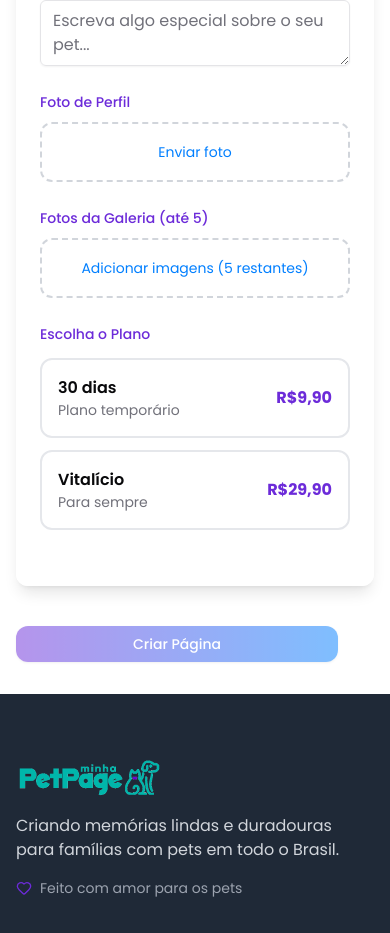
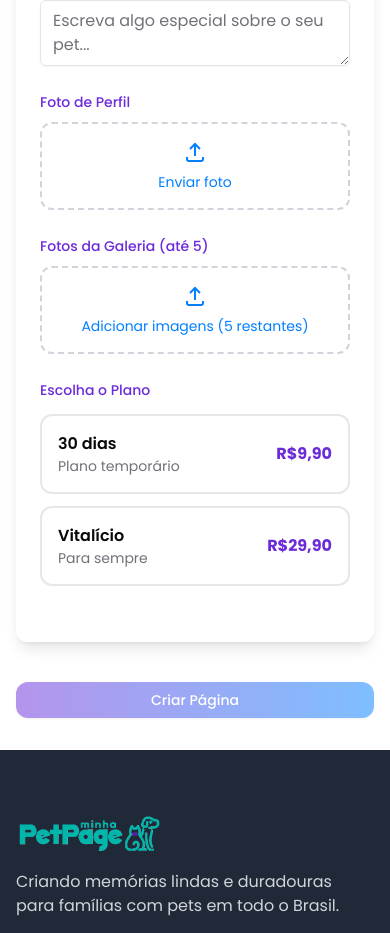
Before and after one commit to guylhermed/petpage, a Next.js app: page /criar in a window 390 px wide. Shown: the part 1537-2470 px from the top of the page. Built offline with nearby package versions, Linux system fonts and the light colour scheme.

Commit message:
ref: ajustes visuais form imagens

```diff
--- a/src/app/criar/page.js
+++ b/src/app/criar/page.js
@@ -196,7 +196,7 @@ export default function CriarPagina() {
           </div>
         </div>
         {/* Botão fora do Formulary — redirecionamento 100% compatível */}
-        <div className="max-w-6xl mx-auto pr-9 mt-10">
+        <div className="max-w-6xl mx-auto md:pr-9 mt-10">
           <Button
             className="w-full bg-gradient-to-r from-petPurple to-petBlue text-white rounded-xl py-3 font-medium"
             onClick={async () => {
--- a/src/components/Formulary.js
+++ b/src/components/Formulary.js
@@ -200,23 +200,33 @@ const Formulary = ({
             />
           </div>
 
-          {/* Imagem de perfil */}
+          {/* Foto de Perfil */}
           <div className="space-y-2">
             <Label className="text-petPurple font-medium">Foto de Perfil</Label>
+
             {formData.photo && (
-              <div className="relative inline-block mb-3">
-                <img src={formData.photo} alt="Foto de perfil" className="w-20 h-20 object-cover rounded-lg" />
+              <div className="relative w-24 h-24">
+                <img src={formData.photo} alt="Foto de perfil" className="w-24 h-24 object-cover rounded-lg" />
                 <button
                   onClick={removeProfilePhoto}
-                  className="absolute -top-1 -right-1 w-5 h-5 bg-red-500 text-white rounded-full flex items-center justify-center"
+                  className="absolute -top-2 -right-2 w-6 h-6 bg-red-500 text-white rounded-full flex items-center justify-center"
                 >
-                  <X className="w-3 h-3" />
+                  <X className="w-4 h-4" />
                 </button>
               </div>
             )}
+
             <div className="border-2 border-dashed border-gray-300 rounded-xl p-4 text-center hover:border-petBlue">
               <input type="file" accept="image/*" onChange={handlePhotoUpload} className="hidden" id="upload-foto" />
-              <label htmlFor="upload-foto" className="cursor-pointer text-sm text-petBlue">
+              <label
+                htmlFor="upload-foto"
+                className="cursor-pointer flex flex-col items-center gap-1 text-sm text-petBlue"
+              >
+                <svg className="w-6 h-6 mb-1" fill="none" stroke="currentColor" strokeWidth="2" viewBox="0 0 24 24">
+                  <path d="M4 17v2a2 2 0 0 0 2 2h12a2 2 0 0 0 2-2v-2" />
+                  <polyline points="7 9 12 4 17 9" />
+                  <line x1="12" y1="4" x2="12" y2="16" />
+                </svg>
                 {formData.photo ? 'Trocar foto' : 'Enviar foto'}
               </label>
             </div>
@@ -225,6 +235,7 @@ const Formulary = ({
           {/* Galeria */}
           <div className="space-y-2">
             <Label className="text-petPurple font-medium">Fotos da Galeria (até 5)</Label>
+
             {formData.galleryPhotos.length > 0 && (
               <div className="grid grid-cols-3 gap-2">
                 {formData.galleryPhotos.map((photo, idx) => (
@@ -232,7 +243,7 @@ const Formulary = ({
                     <img src={photo} className="w-full h-20 object-cover rounded" />
                     <button
                       onClick={() => removeGalleryPhoto(idx)}
-                      className="absolute -top-1 -right-1 w-5 h-5 bg-red-500 text-white rounded-full opacity-0 group-hover:opacity-100"
+                      className="absolute -top-1 -right-1 w-5 h-5 bg-red-500 text-white rounded-full flex items-center justify-center"
                     >
                       <X className="w-3 h-3" />
                     </button>
@@ -240,6 +251,7 @@ const Formulary = ({
                 ))}
               </div>
             )}
+
             {formData.galleryPhotos.length < 5 && (
               <div className="border-2 border-dashed border-gray-300 rounded-xl p-4 text-center hover:border-petBlue">
                 <input
@@ -250,7 +262,15 @@ const Formulary = ({
                   className="hidden"
                   id="upload-galeria"
                 />
-                <label htmlFor="upload-galeria" className="cursor-pointer text-sm text-petBlue">
+                <label
+                  htmlFor="upload-galeria"
+                  className="cursor-pointer flex flex-col items-center gap-1 text-sm text-petBlue"
+                >
+                  <svg className="w-6 h-6 mb-1" fill="none" stroke="currentColor" strokeWidth="2" viewBox="0 0 24 24">
+                    <path d="M4 17v2a2 2 0 0 0 2 2h12a2 2 0 0 0 2-2v-2" />
+                    <polyline points="7 9 12 4 17 9" />
+                    <line x1="12" y1="4" x2="12" y2="16" />
+                  </svg>
                   Adicionar imagens ({5 - formData.galleryPhotos.length} restantes)
                 </label>
               </div>
```
